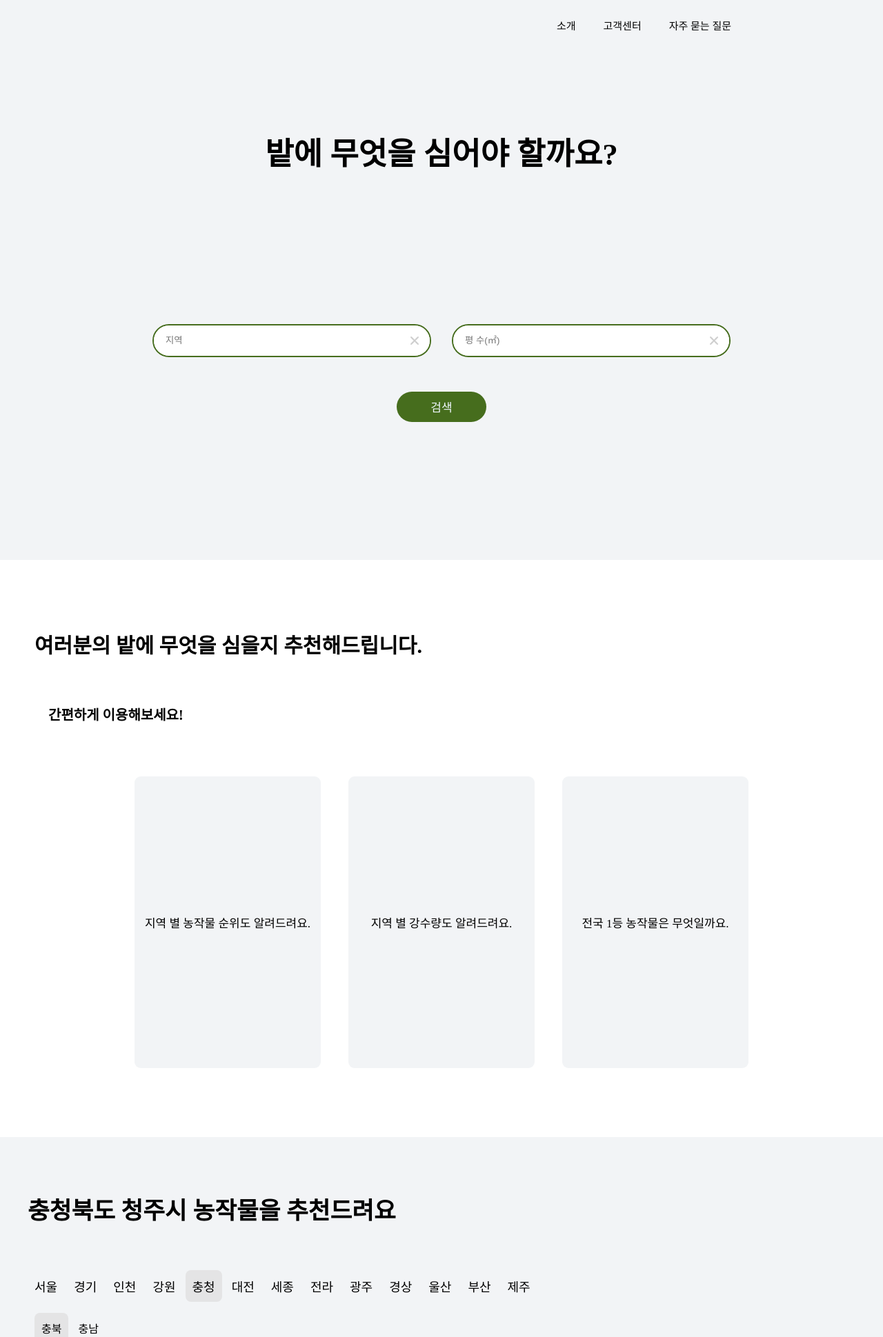
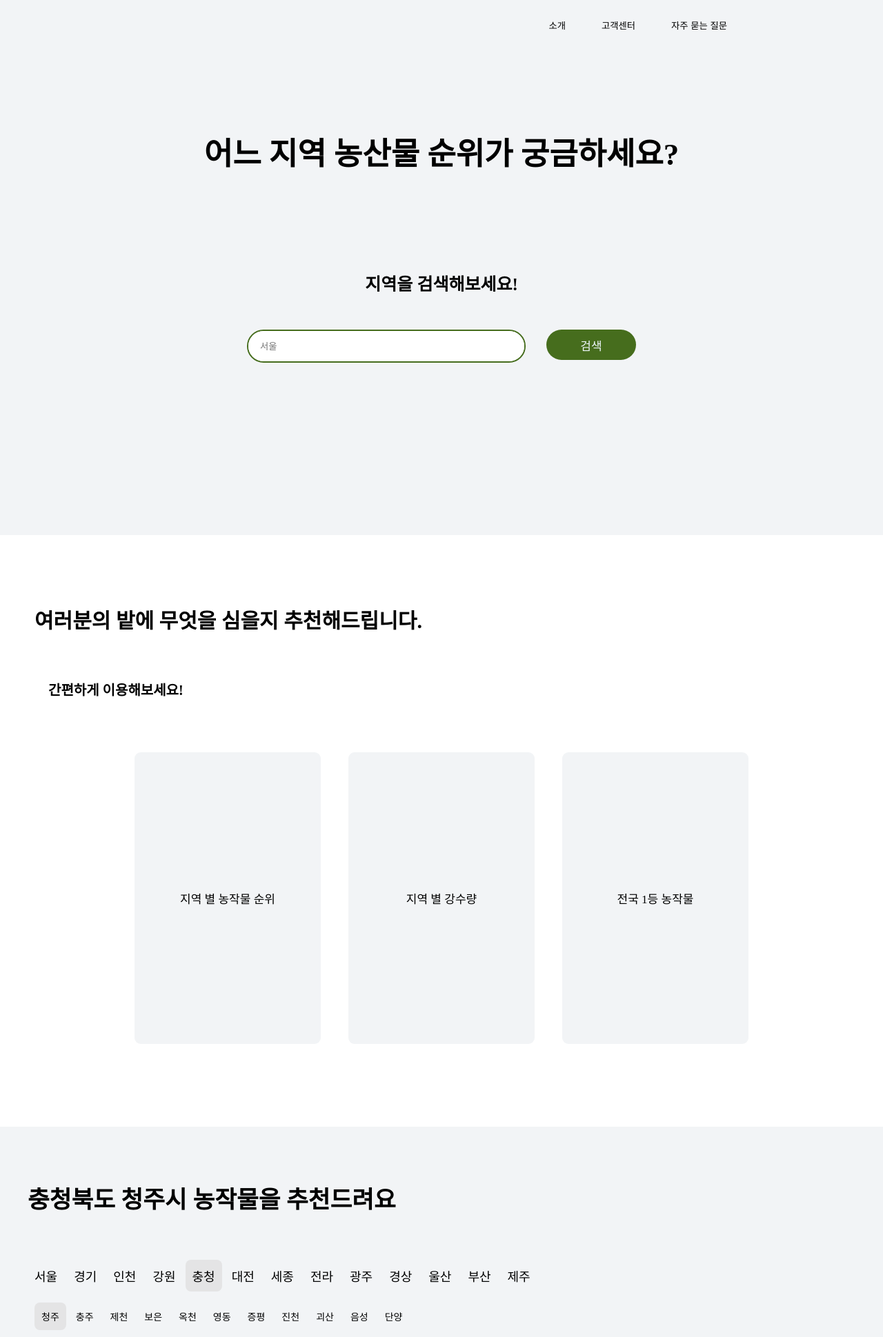
Before and after one commit to KDG7/group-project, a Flask app: page / in a window 1280 px wide. Shown: the top 1939 px of the page at 69% size. Run offline with Flask 3, Linux system fonts and the light colour scheme.

Commit message:
수정ver2

```diff
--- a/app.py
+++ b/app.py
@@ -5,8 +5,12 @@
 app = Flask(__name__)
 
 @app.route('/')
-def main():
+def goMain():
    return render_template("main.html")
+
+@app.route('/support')
+def goSupport():
+   return render_template("support.html")
 
 if __name__ == '__main__':
    app.run('0.0.0.0',port=5000,debug=True)
--- a/static/css/main.css
+++ b/static/css/main.css
@@ -60,23 +60,50 @@
 .header_content:hover{
     background-color: #e4e4e5;
 }
-.header_content a{
+.header_content button{
     color: black;
     text-decoration-line: none;
+    border: none;
+    background-color: inherit;
 }
 /*------article css------*/
 /*서비스1 검색*/
 .title_q{
     display: flex;
+    padding: 80px 0px 0px;
+    flex-direction: column;
     justify-content: center;
-    padding: 80px 0px;
-    font-size: 30px;
+    align-items: center;
+}
+.title_q h2{
+    margin-bottom: 0px;
+    font-size: 45px;
+    opacity: 0;
+    animation: animate 3s forwards;
+}
+.title_q h5{
+    margin-top: 140px;
+    margin-bottom: 0px;
+    font-size: 25px;
+    opacity: 0;
+    animation: animate 5s forwards;
+}
+@keyframes animate {
+    0% {
+      opacity: 0;
+    }
+    50% {
+        opacity: 0;
+    }
+    100% {
+      opacity: 1;
+    }
 }
 .search_box{
     display: flex;
     justify-content: center;
     height: auto;
-    padding: 100px 0px 0px;
+    padding: 50px 0px 0px;
 }
 .search {
     position: relative;
@@ -95,6 +122,10 @@
     border: none;
     white-space: nowrap;
 }
+
+/*input 옆 X 평소에 안보이게 하기*/
+#search_region_input:placeholder-shown + .btnClear{display: none;}
+
 .search .btnClear {
     position: absolute;
     top: 0;
@@ -112,7 +143,7 @@
     display: inline-block;
     width:30px;
 }
-.search_button_box{
+.bla_box{
     display: flex;
     justify-content: center;
     padding: 50px 0px;
@@ -153,7 +184,6 @@
     width: 270px;
     height: 423px;
     margin: 20px;
-    margin-bottom: 100px;
     background-color: #f2f4f6;
     border-radius: 9px;
     border: 0px solid white;
@@ -168,6 +198,9 @@
 }
 .intro_text_box:hover{
     box-shadow: 0.7px 0.7px 0.7px 0.7px #e4e4e5;
+}
+.bla2{
+    margin-bottom: 100px;
 }
 /*지역별 농작물*/
 .intro_res_list{
--- a/static/js/main.js
+++ b/static/js/main.js
@@ -1,11 +1,30 @@
+
+/*input 오른쪽 x버튼임. 누르면 입력어 지움 */
 var clearInput = function(obj) {
     obj.parentNode.querySelector('input').value = ""
 }
+
+/*input에 입력하고 엔터 누르면 바로 검색 button click되게 하는 거*/
+function goCropsList(e){
+    const txt = document.getElementById("search_region_input").value;
+    const code = e.code;
+
+    if(code == 'Enter'){
+        document.getElementById("search_region_button").click();
+    }
+}
+
+function intro_text_box_short(){
+    document.getElementsByClassName("intro_text_box")[0].style.height="150px";
+    document.getElementsByClassName("intro_text_box")[1].style.height="150px";
+    document.getElementsByClassName("intro_text_box")[2].style.height="150px";
+}
+
+/*누르면 하단에 div 보이는 거*/
 function showContent(content) {
     var contentA = document.getElementById("intro_res_box1");
     var contentB = document.getElementById("intro_res_box2");
     var contentC = document.getElementById("intro_res_box3");
-
 
     // 내용 숨김
     contentA.style.display = "none";
@@ -14,10 +33,13 @@
 
     // 선택한 내용 보이기
     if (content === "A") {
+        intro_text_box_short()
         contentA.style.display = "block";
     } else if (content === "B") {
+        intro_text_box_short()
         contentB.style.display = "block";
     } else if (content === "C") {
+        intro_text_box_short()
         contentC.style.display = "block";
     }
 }
--- a/templates/main.html
+++ b/templates/main.html
@@ -14,42 +14,38 @@
                 <a href="{{ url_for('static', filename='img/grape.png') }}"></a>
             </div>
             <ul class="header_content_list">
-                <li class="header_content"><a href="http://naver.com">소개</a></li>
-                <li class="header_content"><a href="http://naver.com">고객센터</a></li>
-                <li class="header_content"><a href="http://naver.com">자주 묻는 질문</a></li>
+                <li class="header_content"><button>소개</button></li>
+                <li class="header_content"><button>고객센터</button></li>
+                <li class="header_content"><button>자주 묻는 질문</button></li>
             </ul>
         </div>
     </header>
     <article><!--메인-->
         <div id="service_1">
             <div class="title_q">
-                <h2>밭에 무엇을 심어야 할까요?</h2>
+                <h2>어느 지역 농산물 순위가 궁금하세요?</h2>
+                <h5>지역을 검색해보세요!</h5>
             </div>
             <div class="search_box">
                 <form id="search_value" class="search_form"></form>
                     <div id="search_region" class="search">
-                        <input type="search" placeholder="지역">
+                        <input id="search_region_input" type="search" placeholder="서울" onkeypress="goCropsList(event)">
                         <button class="btnClear" onClick="clearInput(this)"></button>
                     </div>
                     <div class="bla"></div>
-                    <div id="search_field" class="search">
-                        <input type="search" placeholder="평 수(㎡)">
-                        <button class="btnClear" onClick="clearInput(this)"></button>
-                    </div>
                 </form>
+                <button id="search_region_button" type="submit" form="search_value" class="search_button">검색</button>
             </div>
-            <div class="search_button_box">
-                <button type="submit" form="search_value" class="search_button">검색</button>
-            </div>
+            <div class="bla_box"></div>
         </div>
         <div id="service_intro">
             <div class="intro_box">
                 <h2 class="intro_title">여러분의 밭에 무엇을 심을지 추천해드립니다.</h2>
                 <h2 class="intro_title_sub">간편하게 이용해보세요!</h2>
                 <div class="intro_text_list">
-                    <div class="intro_text_box" onclick="showContent('A')"><span class="intro_text">지역 별 농작물 순위도 알려드려요.</span></div>
-                    <div class="intro_text_box" onclick="showContent('B')"><span class="intro_text">지역 별 강수량도 알려드려요.</span></div>
-                    <div class="intro_text_box" onclick="showContent('C')"><span class="intro_text">전국 1등 농작물은 무엇일까요.</span></div>
+                    <div class="intro_text_box" onclick="showContent('A')"><span class="intro_text">지역 별 농작물 순위</span></div>
+                    <div class="intro_text_box" onclick="showContent('B')"><span class="intro_text">지역 별 강수량</span></div>
+                    <div class="intro_text_box" onclick="showContent('C')"><span class="intro_text">전국 1등 농작물</span></div>
                 </div>
                 <div class="intro_res_list">
                     <div class="intro_res_box" id="intro_res_box1" style="display: none;">
@@ -192,7 +188,7 @@
 
                         </div>
                     </div>
-
+                    <div class="bla2"></div>
                 </div>
             </div>
         </div>
--- /dev/null
+++ b/templates/region.html
@@ -0,0 +1,53 @@
+<div class="other_region_box">
+                <ul class="other_region_list">
+                    <li class="other_region">서울</li>
+                    <li class="other_region">경기</li>
+                    <li class="other_region">인천</li>
+                    <li class="other_region">강원</li>
+                    <li class="other_region" style="background-color: #e4e4e5;">충청</li>
+                    <li class="other_region">대전</li>
+                    <li class="other_region">세종</li>
+                    <li class="other_region">전라</li>
+                    <li class="other_region">광주</li>
+                    <li class="other_region">경상</li>
+                    <li class="other_region">울산</li>
+                    <li class="other_region">부산</li>
+                    <li class="other_region">제주</li>
+                </ul>
+            </div>
+            <div class="region_child_child_box">
+                <ul class="region_child_child_list">
+                    <li class="region_child_child" style="background-color: #e4e4e5;">청주</li>
+                    <li class="region_child_child">충주</li>
+                    <li class="region_child_child">제천</li>
+                    <li class="region_child_child">보은</li>
+                    <li class="region_child_child">옥천</li>
+                    <li class="region_child_child">영동</li>
+                    <li class="region_child_child">증평</li>
+                    <li class="region_child_child">진천</li>
+                    <li class="region_child_child">괴산</li>
+                    <li class="region_child_child">음성</li>
+                    <li class="region_child_child">단양</li>
+                </ul>
+            </div>
+            <div class="region_child_box">
+                <ul class="region_child_list">
+                    <li class="region_child" style="background-color: #e4e4e5;">충북</li>
+                    <li class="region_child">충남</li>
+                </ul>
+            </div>
+            <div class="region_child_child_box">
+                <ul class="region_child_child_list">
+                    <li class="region_child_child" style="background-color: #e4e4e5;">청주</li>
+                    <li class="region_child_child">충주</li>
+                    <li class="region_child_child">제천</li>
+                    <li class="region_child_child">보은</li>
+                    <li class="region_child_child">옥천</li>
+                    <li class="region_child_child">영동</li>
+                    <li class="region_child_child">증평</li>
+                    <li class="region_child_child">진천</li>
+                    <li class="region_child_child">괴산</li>
+                    <li class="region_child_child">음성</li>
+                    <li class="region_child_child">단양</li>
+                </ul>
+            </div>
```
Also changed, not shown: other parts of templates/main.html (+2 -39 lines), templates/support.html (added, +12 -0 lines).
